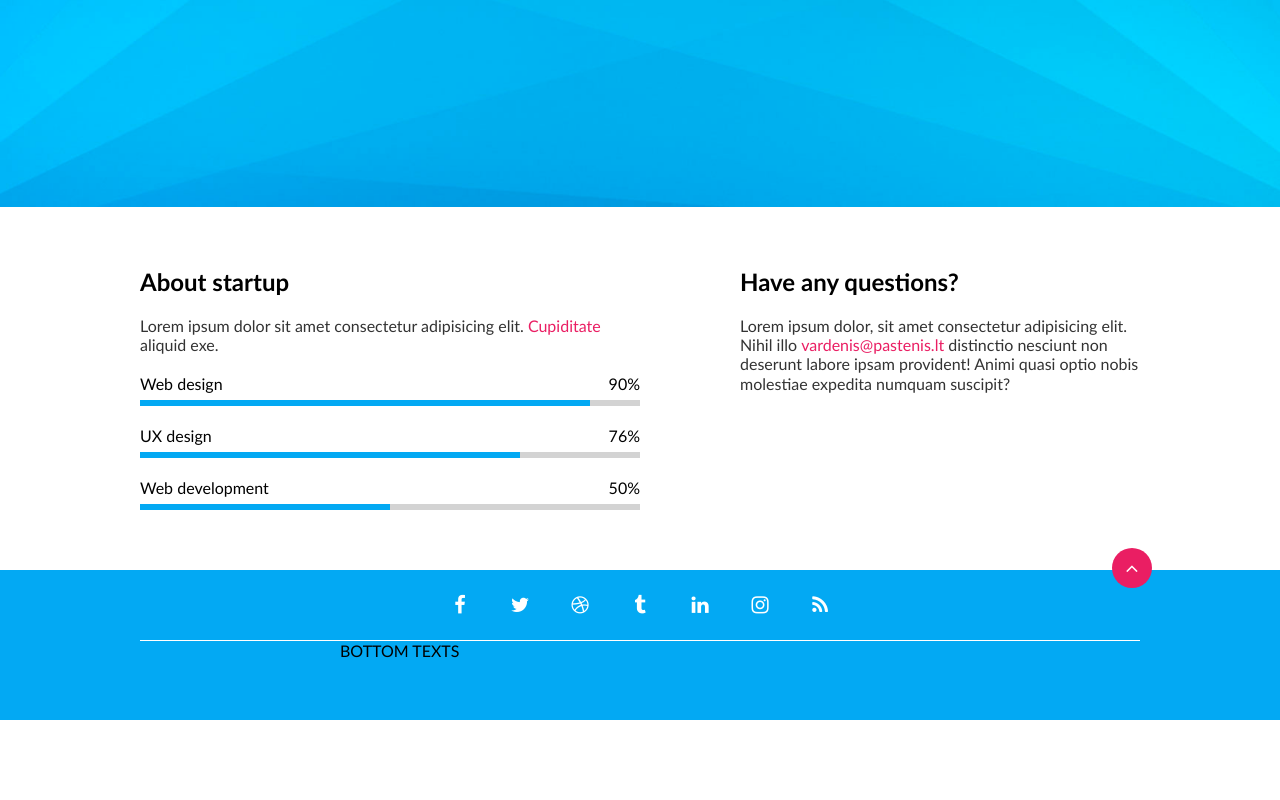
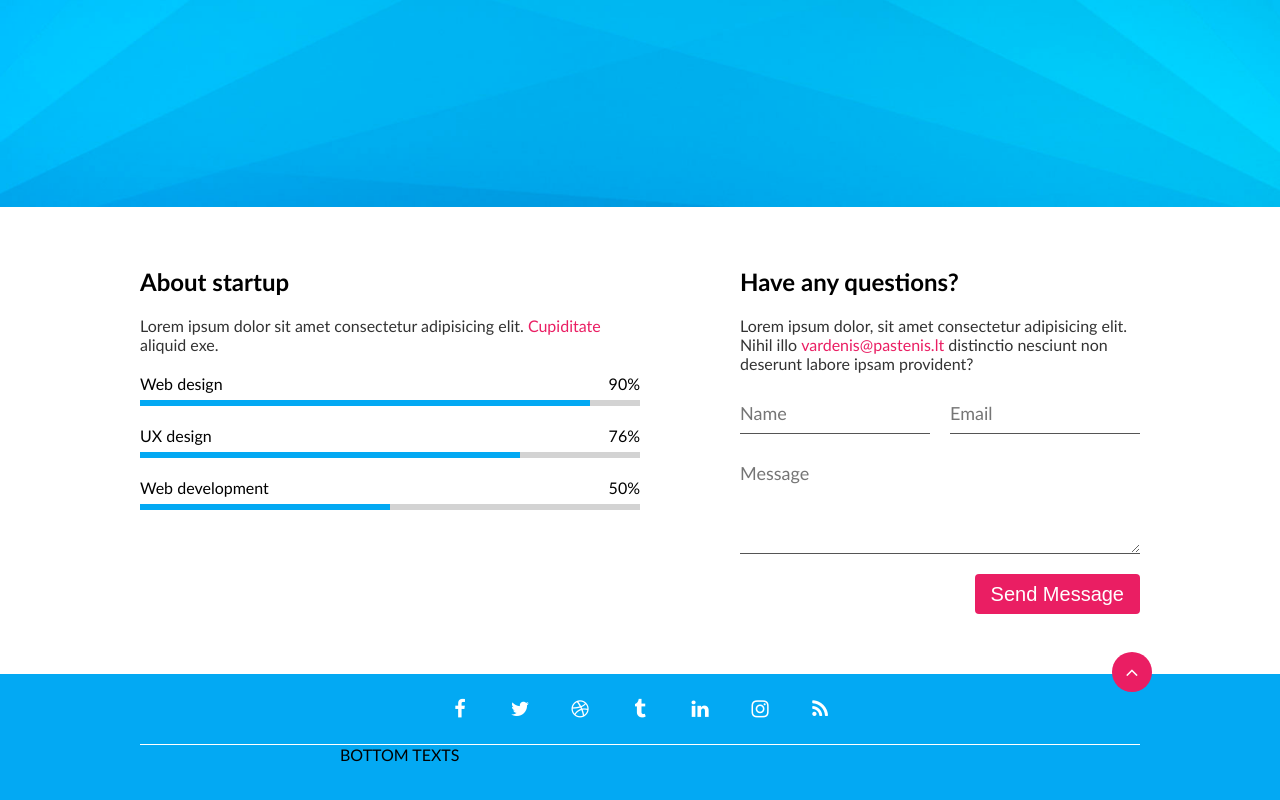
Before and after one commit to asnvc/12-coming-soon, a website: page index.html in a window 1280 px wide. Shown: the part 593-1393 px from the top of the page. Before the commit the page ends 1313 px from the top, so only its background shows below. Drawn offline with Linux system fonts and the light colour scheme.

Commit message:
message form #12

```diff
--- /dev/null
+++ b/css/components/form.css
@@ -0,0 +1,31 @@
+.form{
+    display: flex;
+    flex-wrap: wrap;
+    justify-content: flex-end;
+    gap: 20px;
+}
+.form > input,
+.form > textarea{
+    padding: 0.5em 0;
+    color: #555;
+    font-family: 'Gill Sans', 'Gill Sans MT', 'Calibri', 'Trebuchet MS', sans-serif;
+    font-size: 18px;
+    line-height: 1.2em;
+    border: none;
+    border-bottom: 1px solid #555;
+}
+.form > input{
+    width: calc(50% - 10px);
+}
+.form > textarea{
+    width: 100%;
+    min-height: 100px;
+    max-height: 300px;
+    resize: vertical;
+}
+
+@media (max-width: 1100px) {
+    .form > input{
+        width: 100%;
+    }
+}
--- a/css/pages/home.css
+++ b/css/pages/home.css
@@ -5,6 +5,7 @@
 @import '../3rd-party/font-awesome.min.css';
 /* components*/
 @import '../components/clock.css';
+@import '../components/form.css';
 @import '../components/mouse.css';
 @import '../components/progress-bar.css';
 @import '../components/button.css';
--- a/index.html
+++ b/index.html
@@ -84,7 +84,13 @@
             </div>
             <div class="column right-column">
                 <h2>Have any questions?</h2>
-                <p>Lorem ipsum dolor, sit amet consectetur adipisicing elit. Nihil illo <a href="mailto:vardenis@pastenis.lt">vardenis@pastenis.lt</a> distinctio nesciunt non deserunt labore ipsam provident! Animi quasi optio nobis molestiae expedita numquam suscipit?</p>
+                <p>Lorem ipsum dolor, sit amet consectetur adipisicing elit. Nihil illo <a href="mailto:vardenis@pastenis.lt">vardenis@pastenis.lt</a> distinctio nesciunt non deserunt labore ipsam provident?</p>
+                <form class="form">
+                    <input type="text" placeholder="Name" value="" >
+                    <input type="text" placeholder="Email">
+                    <textarea name="" id="" placeholder="Message"></textarea>
+                    <button type="submit" class="btn">Send Message</button>
+                </form>
             </div>
         </div>
     </main>
```
